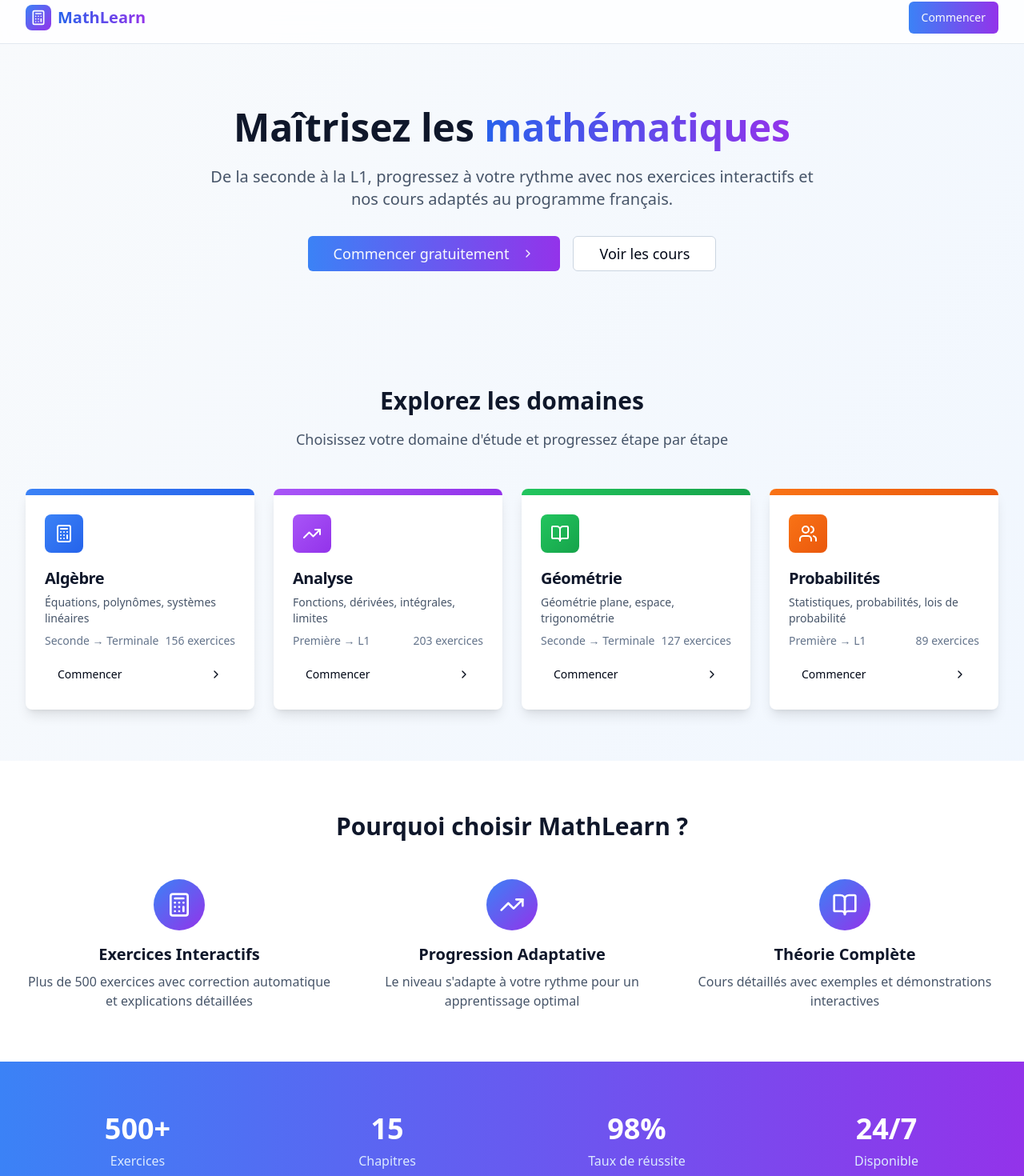
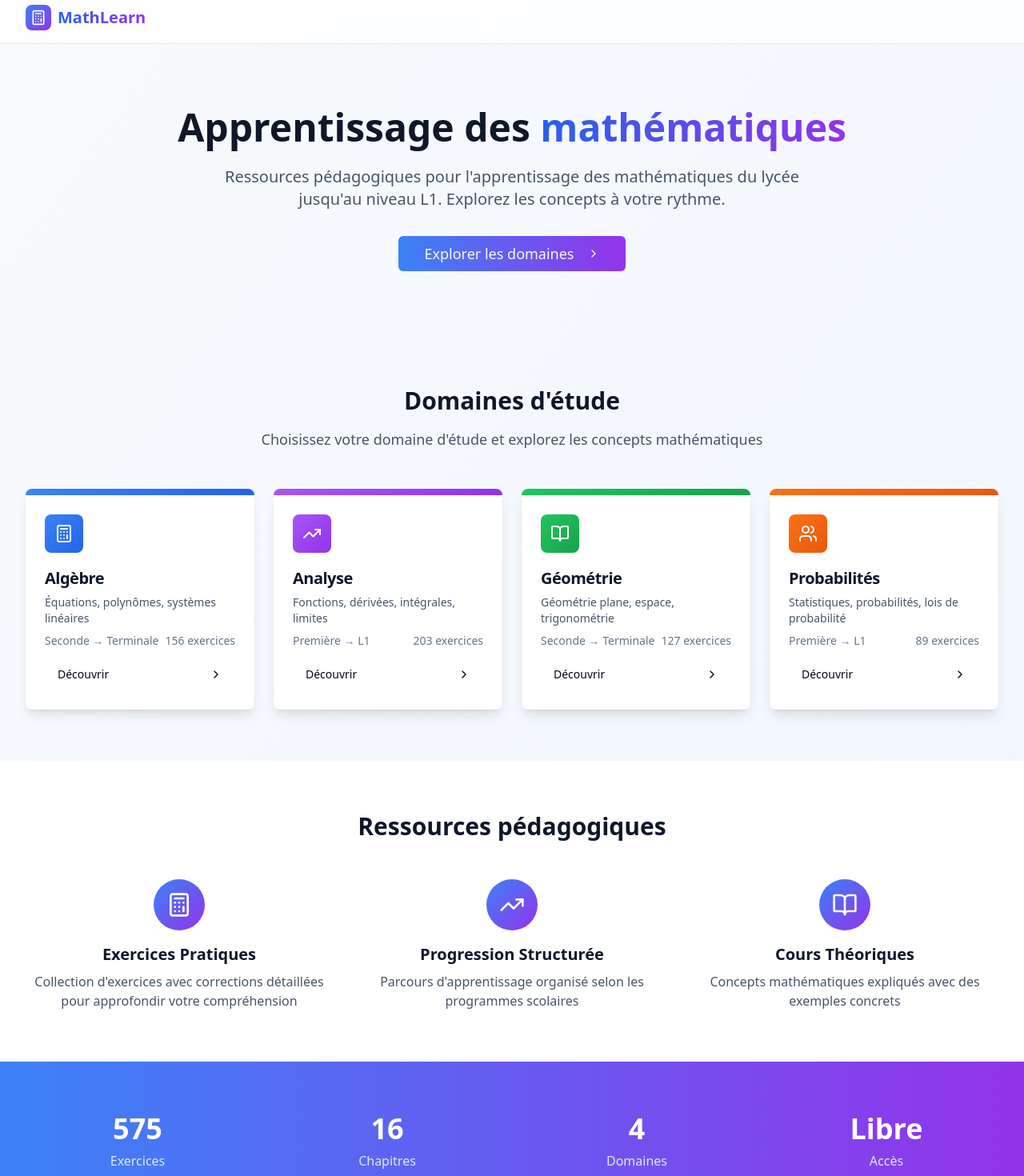
Before and after one commit to DevArtCode/math-lycee-plus-app, a React (Vite) app: page / in a window 1280 px wide. Shown: the part 10-1480 px from the top of the page at 80% size. Built offline with nearby package versions, Linux system fonts and the light colour scheme.

Commit message:
Refactor: Reduce commercial aspects
Remove or reduce commercial elements in the app.

```diff
--- a/src/pages/Index.tsx
+++ b/src/pages/Index.tsx
@@ -1,6 +1,7 @@
+
 import React from 'react';
 import { Link } from 'react-router-dom';
-import { Calculator, BookOpen, TrendingUp, Users, Star, ChevronRight } from 'lucide-react';
+import { Calculator, BookOpen, TrendingUp, Users, ChevronRight } from 'lucide-react';
 import { Button } from '@/components/ui/button';
 import { Card, CardContent, CardDescription, CardHeader, CardTitle } from '@/components/ui/card';
 
@@ -48,24 +49,6 @@ const Index = () => {
     }
   ];
 
-  const features = [
-    {
-      title: 'Exercices Interactifs',
-      description: 'Plus de 500 exercices avec correction automatique et explications détaillées',
-      icon: Calculator
-    },
-    {
-      title: 'Progression Adaptative',
-      description: 'Le niveau s\'adapte à votre rythme pour un apprentissage optimal',
-      icon: TrendingUp
-    },
-    {
-      title: 'Théorie Complète',
-      description: 'Cours détaillés avec exemples et démonstrations interactives',
-      icon: BookOpen
-    }
-  ];
-
   return (
     <div className="min-h-screen bg-gradient-to-br from-slate-50 to-blue-50">
       {/* Header */}
@@ -80,9 +63,6 @@ const Index = () => {
                 MathLearn
               </h1>
             </div>
-            <Button className="bg-gradient-to-r from-blue-500 to-purple-600 hover:from-blue-600 hover:to-purple-700">
-              Commencer
-            </Button>
           </div>
         </div>
       </header>
@@ -91,20 +71,17 @@ const Index = () => {
       <section className="max-w-7xl mx-auto px-4 sm:px-6 lg:px-8 py-20">
         <div className="text-center">
           <h2 className="text-5xl font-bold text-slate-900 mb-6">
-            Maîtrisez les
+            Apprentissage des
             <span className="bg-gradient-to-r from-blue-600 to-purple-600 bg-clip-text text-transparent"> mathématiques</span>
           </h2>
           <p className="text-xl text-slate-600 mb-8 max-w-3xl mx-auto">
-            De la seconde à la L1, progressez à votre rythme avec nos exercices interactifs
-            et nos cours adaptés au programme français.
+            Ressources pédagogiques pour l'apprentissage des mathématiques
+            du lycée jusqu'au niveau L1. Explorez les concepts à votre rythme.
           </p>
           <div className="flex flex-col sm:flex-row gap-4 justify-center">
             <Button size="lg" className="bg-gradient-to-r from-blue-500 to-purple-600 hover:from-blue-600 hover:to-purple-700 text-lg px-8 py-3">
-              Commencer gratuitement
+              Explorer les domaines
               <ChevronRight className="ml-2 w-5 h-5" />
-            </Button>
-            <Button variant="outline" size="lg" className="text-lg px-8 py-3 border-slate-300">
-              Voir les cours
             </Button>
           </div>
         </div>
@@ -113,8 +90,8 @@ const Index = () => {
       {/* Math Topics */}
       <section className="max-w-7xl mx-auto px-4 sm:px-6 lg:px-8 py-16">
         <div className="text-center mb-12">
-          <h3 className="text-3xl font-bold text-slate-900 mb-4">Explorez les domaines</h3>
-          <p className="text-lg text-slate-600">Choisissez votre domaine d'étude et progressez étape par étape</p>
+          <h3 className="text-3xl font-bold text-slate-900 mb-4">Domaines d'étude</h3>
+          <p className="text-lg text-slate-600">Choisissez votre domaine d'étude et explorez les concepts mathématiques</p>
         </div>
 
         <div className="grid md:grid-cols-2 lg:grid-cols-4 gap-6">
@@ -139,7 +116,7 @@ const Index = () => {
                       <span>{topic.exercises} exercices</span>
                     </div>
                     <Button variant="ghost" className="w-full justify-between group-hover:bg-slate-50">
-                      Commencer
+                      Découvrir
                       <ChevronRight className="w-4 h-4" />
                     </Button>
                   </CardContent>
@@ -150,11 +127,11 @@ const Index = () => {
         </div>
       </section>
 
-      {/* Features */}
+      {/* Educational Features */}
       <section className="bg-white py-16">
         <div className="max-w-7xl mx-auto px-4 sm:px-6 lg:px-8">
           <div className="text-center mb-12">
-            <h3 className="text-3xl font-bold text-slate-900 mb-4">Pourquoi choisir MathLearn ?</h3>
+            <h3 className="text-3xl font-bold text-slate-900 mb-4">Ressources pédagogiques</h3>
           </div>
 
           <div className="grid md:grid-cols-3 gap-8">
@@ -162,46 +139,46 @@ const Index = () => {
               <div className="w-16 h-16 bg-gradient-to-br from-blue-500 to-purple-600 rounded-full flex items-center justify-center mx-auto mb-4">
                 <Calculator className="w-8 h-8 text-white" />
               </div>
-              <h4 className="text-xl font-semibold text-slate-900 mb-2">Exercices Interactifs</h4>
-              <p className="text-slate-600">Plus de 500 exercices avec correction automatique et explications détaillées</p>
+              <h4 className="text-xl font-semibold text-slate-900 mb-2">Exercices Pratiques</h4>
+              <p className="text-slate-600">Collection d'exercices avec corrections détaillées pour approfondir votre compréhension</p>
             </div>
             <div className="text-center">
               <div className="w-16 h-16 bg-gradient-to-br from-blue-500 to-purple-600 rounded-full flex items-center justify-center mx-auto mb-4">
                 <TrendingUp className="w-8 h-8 text-white" />
               </div>
-              <h4 className="text-xl font-semibold text-slate-900 mb-2">Progression Adaptative</h4>
-              <p className="text-slate-600">Le niveau s'adapte à votre rythme pour un apprentissage optimal</p>
+              <h4 className="text-xl font-semibold text-slate-900 mb-2">Progression Structurée</h4>
+              <p className="text-slate-600">Parcours d'apprentissage organisé selon les programmes scolaires</p>
             </div>
             <div className="text-center">
               <div className="w-16 h-16 bg-gradient-to-br from-blue-500 to-purple-600 rounded-full flex items-center justify-center mx-auto mb-4">
                 <BookOpen className="w-8 h-8 text-white" />
               </div>
-              <h4 className="text-xl font-semibold text-slate-900 mb-2">Théorie Complète</h4>
-              <p className="text-slate-600">Cours détaillés avec exemples et démonstrations interactives</p>
+              <h4 className="text-xl font-semibold text-slate-900 mb-2">Cours Théoriques</h4>
+              <p className="text-slate-600">Concepts mathématiques expliqués avec des exemples concrets</p>
             </div>
           </div>
         </div>
       </section>
 
-      {/* Stats */}
+      {/* Stats Section */}
       <section className="bg-gradient-to-r from-blue-500 to-purple-600 py-16">
         <div className="max-w-7xl mx-auto px-4 sm:px-6 lg:px-8">
           <div className="grid md:grid-cols-4 gap-8 text-center">
             <div>
-              <div className="text-4xl font-bold text-white mb-2">500+</div>
+              <div className="text-4xl font-bold text-white mb-2">575</div>
               <div className="text-blue-100">Exercices</div>
             </div>
             <div>
-              <div className="text-4xl font-bold text-white mb-2">15</div>
+              <div className="text-4xl font-bold text-white mb-2">16</div>
               <div className="text-blue-100">Chapitres</div>
             </div>
             <div>
-              <div className="text-4xl font-bold text-white mb-2">98%</div>
-              <div className="text-blue-100">Taux de réussite</div>
+              <div className="text-4xl font-bold text-white mb-2">4</div>
+              <div className="text-blue-100">Domaines</div>
             </div>
             <div>
-              <div className="text-4xl font-bold text-white mb-2">24/7</div>
-              <div className="text-blue-100">Disponible</div>
+              <div className="text-4xl font-bold text-white mb-2">Libre</div>
+              <div className="text-blue-100">Accès</div>
             </div>
           </div>
         </div>
@@ -218,12 +195,12 @@ const Index = () => {
               <h1 className="text-xl font-bold">MathLearn</h1>
             </div>
             <p className="text-slate-400 mb-4">
-              Votre plateforme d'apprentissage des mathématiques du lycée à l'université
+              Ressources pédagogiques pour l'apprentissage des mathématiques
             </p>
             <div className="flex justify-center space-x-6 text-sm text-slate-400">
               <Link to="#" className="hover:text-white transition-colors">À propos</Link>
+              <Link to="#" className="hover:text-white transition-colors">Ressources</Link>
               <Link to="#" className="hover:text-white transition-colors">Contact</Link>
-              <Link to="#" className="hover:text-white transition-colors">Mentions légales</Link>
             </div>
           </div>
         </div>
```
